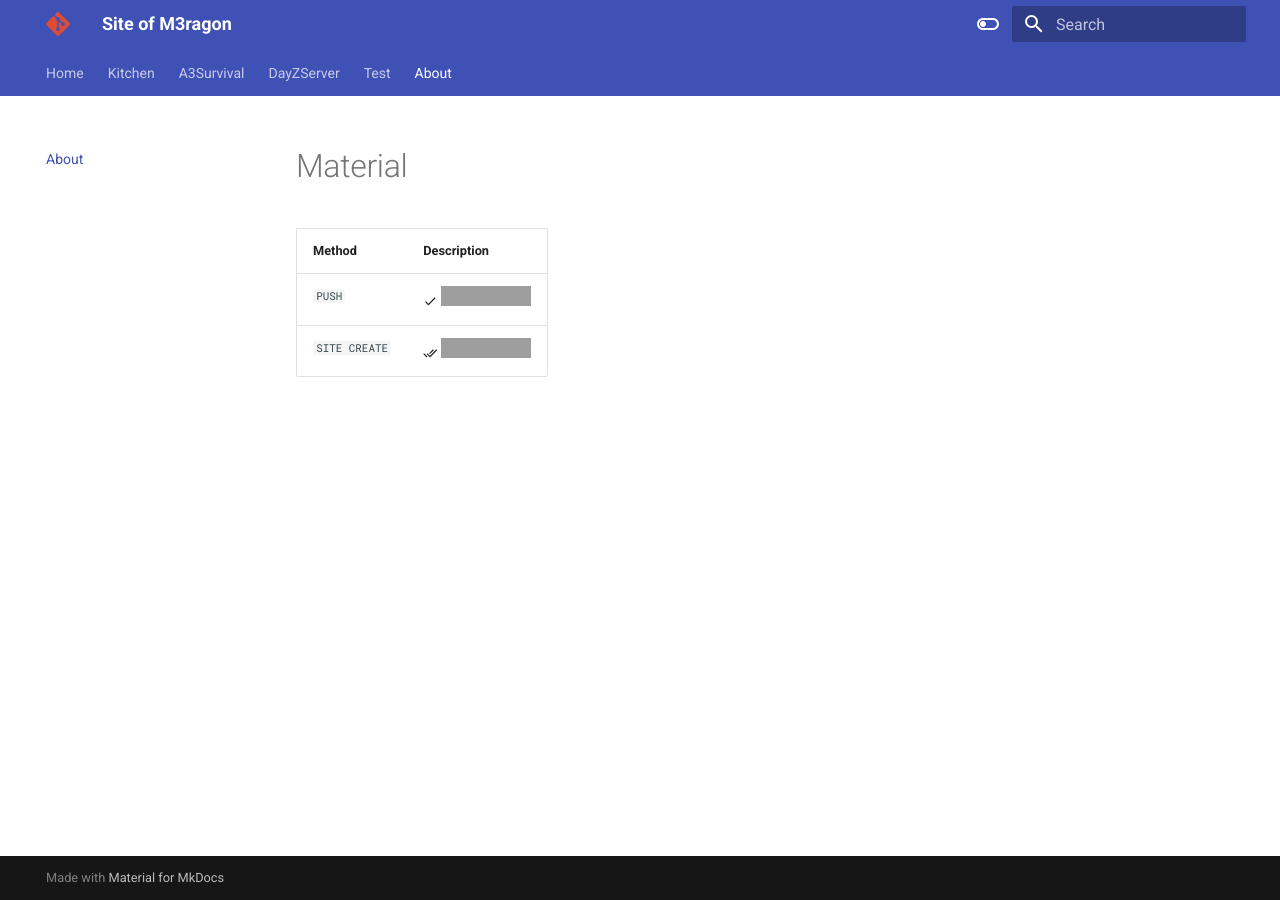
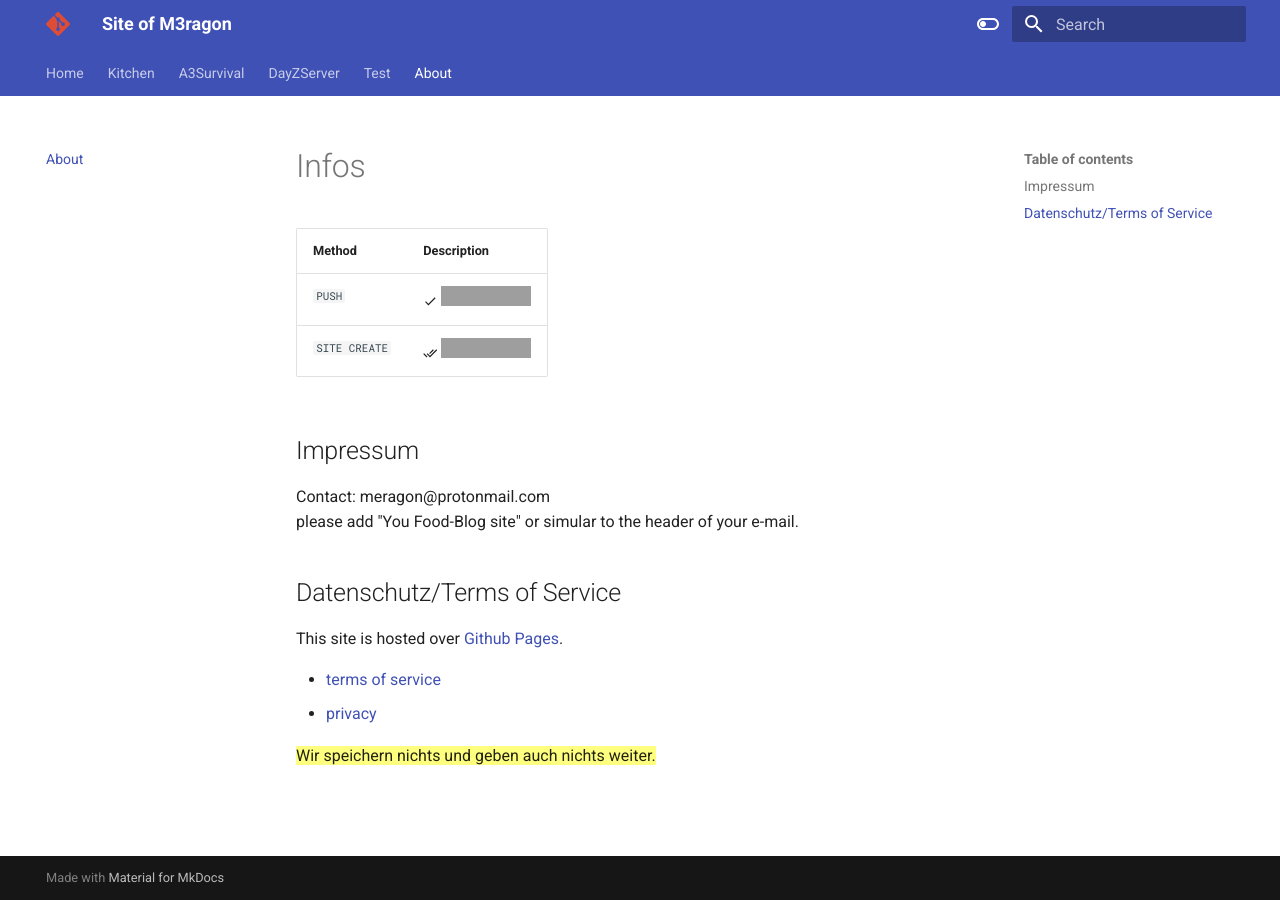
Before and after one commit to M3ragon/material, an MkDocs documentation site: the page built from docs/about.md, in a window 1280 px wide. Built offline with MkDocs 1.6.1 and Material for MkDocs 9.7.7, drawn with Linux system fonts in a browser that asks for light colours; comment, search, counter and statistics services are not loaded; grey boxes are pictures that could not be loaded.

Commit message:
add About

```diff
--- a/docs/about.md
+++ b/docs/about.md
@@ -1,6 +1,20 @@
-# Material
+# Infos
 
 | Method        | Description                                                                                                                                                                                                                        |
 |---------------|------------------------------------------------------------------------------------------------------------------------------------------------------------------------------------------------------------------------------------|
 | `PUSH`        | :material-check:     [![ci](https://github.com/M3ragon/material/actions/workflows/buildsite.yml/badge.svg)](https://github.com/M3ragon/material/actions/workflows/buildsite.yml)                                                   |
 | `SITE CREATE` | :material-check-all: [![pages-build-deployment](https://github.com/M3ragon/material/actions/workflows/pages/pages-build-deployment/badge.svg)](https://github.com/M3ragon/material/actions/workflows/pages/pages-build-deployment) |
+
+## Impressum
+
+Contact: meragon@protonmail.com
+please add "You Food-Blog site" or simular to the header of your e-mail.
+
+## Datenschutz/Terms of Service
+
+This site is hosted over [Github Pages](https://pages.github.com/).
+
+- [terms of service](https://docs.github.com/en/github/site-policy/github-terms-of-service)
+- [privacy](https://docs.github.com/en/github/site-policy/github-privacy-statement)
+
+==Wir speichern nichts und geben auch nichts weiter.==
```
